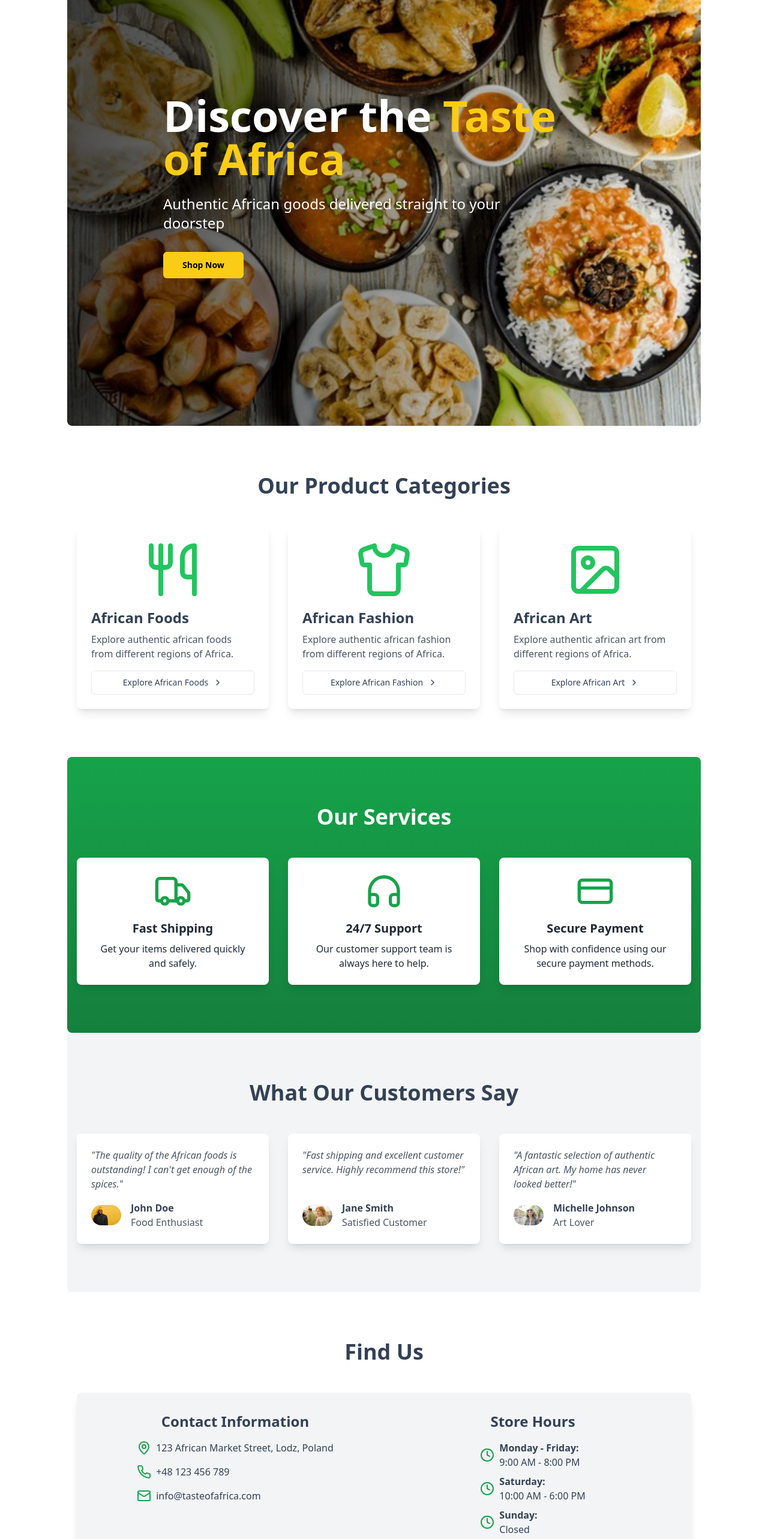
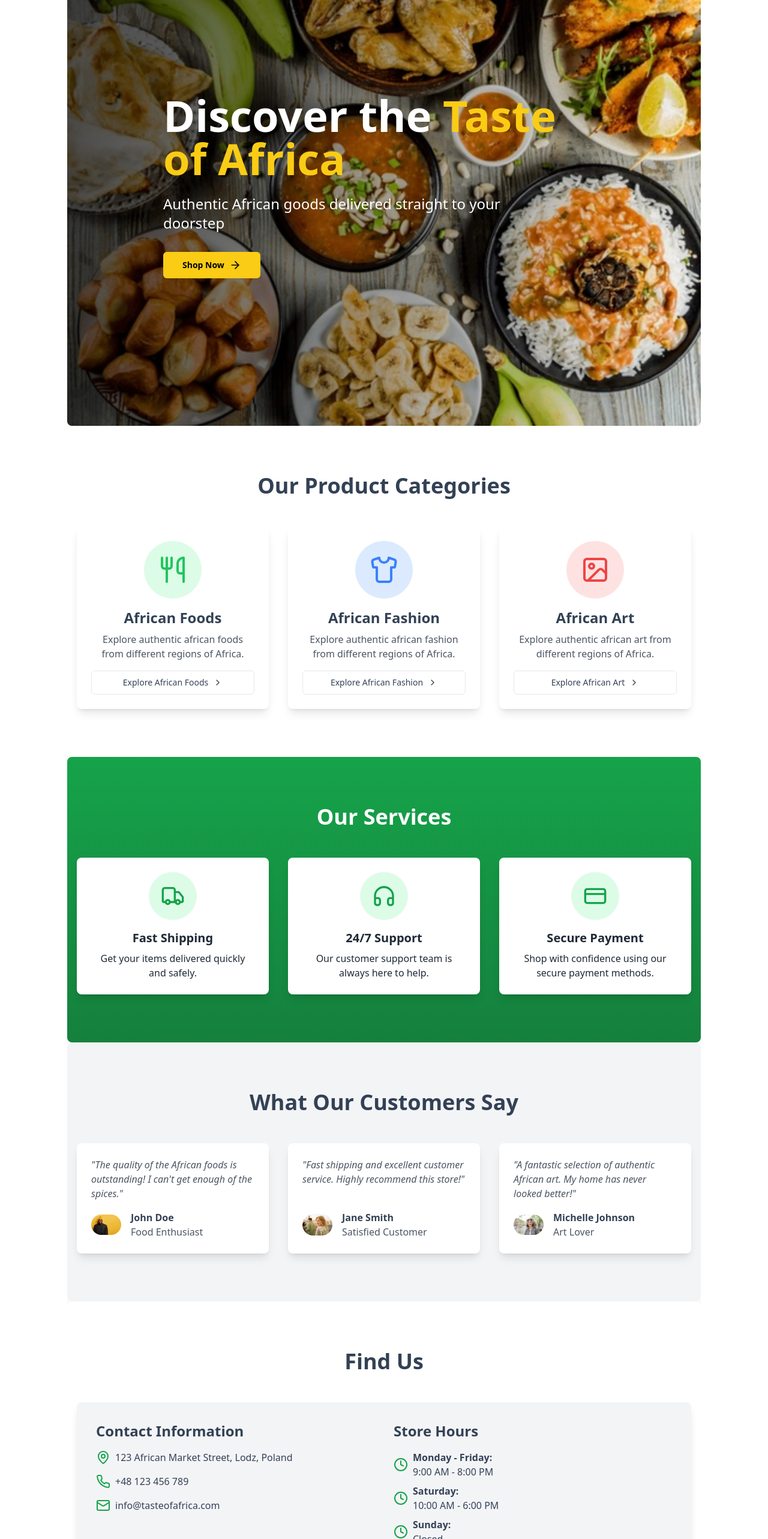
Before and after one commit to papingothegamer/taste-of-africa, a Next.js app: page / in a window 1280 px wide. Shown: the part 234-2800 px from the top of the page at 60% size. Built offline with nearby package versions, Linux system fonts and the light colour scheme.

Commit message:
dummy done

```diff
--- a/app/home/Homepage.tsx
+++ b/app/home/Homepage.tsx
@@ -1,10 +1,23 @@
-'use client'
+"use client"
 
-import Image from 'next/image'
-import Link from 'next/link'
-import { ArrowRight, Truck, Headphones, CreditCard, MapPin, Phone, Mail, Clock, ChevronRight, Utensils, ShirtIcon, LucideImage } from 'lucide-react'
+import Image from "next/image"
+import Link from "next/link"
+import {
+  ArrowRight,
+  Truck,
+  Headphones,
+  CreditCard,
+  MapPin,
+  Phone,
+  Mail,
+  Clock,
+  ChevronRight,
+  Utensils,
+  ShirtIcon,
+  LucideImage,
+} from "lucide-react"
 import { Button } from "../components/ui/Button"
-import { motion } from 'framer-motion'
+import { motion } from "framer-motion"
 
 const importImage = (imagePath: string) => {
   return `/images/misc/${imagePath}`
@@ -14,9 +27,9 @@ const Homepage = () => {
   return (
     <div className="bg-gray-50">
       {/* Hero Section */}
-      <section className="relative h-screen flex items-center justify-center overflow-hidden rounded-b-lg">
+      <section className="relative h-screen flex items-center justify-center overflow-hidden">
         <Image
-          src={importImage("west-african-food-concept-traditional-600nw-1351940339.webp")}
+          src={importImage("west-african-food-concept-traditional-600nw-1351940339.webp") || "/placeholder.svg"}
           alt="African Food"
           layout="fill"
           objectFit="cover"
@@ -31,27 +44,32 @@ const Homepage = () => {
           animate={{ opacity: 1, y: 0 }}
           transition={{ duration: 0.8 }}
         >
-          <h1 className="text-5xl md:text-7xl font-bold mb-6 leading-tight">Discover the <span className="text-yellow-400">Taste of Africa</span></h1>
+          <h1 className="text-5xl md:text-7xl font-bold mb-6 leading-tight">
+            Discover the <span className="text-yellow-400">Taste of Africa</span>
+          </h1>
           <p className="text-xl md:text-2xl mb-8 max-w-xl">
             Authentic African goods delivered straight to your doorstep
           </p>
           <Link href="/shop" passHref>
-            <Button size="lg" className="bg-yellow-400 hover:bg-yellow-500 text-black font-semibold rounded-full">
-              Shop Now
+            <Button
+              size="lg"
+              className="bg-yellow-400 hover:bg-yellow-500 text-black font-semibold rounded-full px-8 py-4 text-lg"
+            >
+              Shop Now <ArrowRight className="ml-2 h-5 w-5" />
             </Button>
           </Link>
         </motion.div>
       </section>
 
       {/* Product Categories Section */}
-      <section className="py-20 bg-white rounded-lg">
+      <section className="py-20 bg-white">
         <div className="container mx-auto px-4 max-w-6xl">
           <h2 className="text-4xl font-bold text-center mb-12">Our Product Categories</h2>
           <div className="grid grid-cols-1 md:grid-cols-3 gap-8">
             {[
-              { name: 'African Foods', icon: Utensils, color: 'text-green-500' },
-              { name: 'African Fashion', icon: ShirtIcon, color: 'text-green-500' },
-              { name: 'African Art', icon: LucideImage, color: 'text-green-500' }
+              { name: "African Foods", icon: Utensils, color: "text-green-500", bgColor: "bg-green-100" },
+              { name: "African Fashion", icon: ShirtIcon, color: "text-blue-500", bgColor: "bg-blue-100" },
+              { name: "African Art", icon: LucideImage, color: "text-red-500", bgColor: "bg-red-100" },
             ].map((category, index) => (
               <motion.div
                 key={index}
@@ -62,11 +80,15 @@ const Homepage = () => {
                 transition={{ duration: 0.5, delay: index * 0.1 }}
               >
                 <div className="p-6">
-                  <div className="w-24 h-24 mx-auto mb-4">
-                    <category.icon className={`w-full h-full ${category.color}`} />
+                  <div
+                    className={`w-24 h-24 mx-auto mb-4 ${category.bgColor} rounded-full flex items-center justify-center`}
+                  >
+                    <category.icon className={`w-12 h-12 ${category.color}`} />
                   </div>
-                  <h3 className="text-2xl font-semibold mb-2">{category.name}</h3>
-                  <p className="text-gray-600 mb-4">Explore authentic {category.name.toLowerCase()} from different regions of Africa.</p>
+                  <h3 className="text-2xl font-semibold mb-2 text-center">{category.name}</h3>
+                  <p className="text-gray-600 mb-4 text-center">
+                    Explore authentic {category.name.toLowerCase()} from different regions of Africa.
+                  </p>
                   <Link href={`/categories`}>
                     <Button variant="outline" className="w-full group rounded-full">
                       Explore {category.name}
@@ -86,9 +108,17 @@ const Homepage = () => {
           <h2 className="text-4xl font-bold text-center mb-12">Our Services</h2>
           <div className="grid grid-cols-1 md:grid-cols-3 gap-8">
             {[
-              { icon: Truck, title: 'Fast Shipping', description: 'Get your items delivered quickly and safely.' },
-              { icon: Headphones, title: '24/7 Support', description: 'Our customer support team is always here to help.' },
-              { icon: CreditCard, title: 'Secure Payment', description: 'Shop with confidence using our secure payment methods.' },
+              { icon: Truck, title: "Fast Shipping", description: "Get your items delivered quickly and safely." },
+              {
+                icon: Headphones,
+                title: "24/7 Support",
+                description: "Our customer support team is always here to help.",
+              },
+              {
+                icon: CreditCard,
+                title: "Secure Payment",
+                description: "Shop with confidence using our secure payment methods.",
+              },
             ].map((service, index) => (
               <motion.div
                 key={index}
@@ -98,7 +128,9 @@ const Homepage = () => {
                 animate={{ opacity: 1, y: 0 }}
                 transition={{ duration: 0.5, delay: index * 0.1 }}
               >
-                <service.icon className="mx-auto h-16 w-16 text-green-600 mb-4" />
+                <div className="bg-green-100 rounded-full p-4 w-20 h-20 mx-auto mb-4 flex items-center justify-center">
+                  <service.icon className="h-10 w-10 text-green-600" />
+                </div>
                 <h3 className="text-xl font-semibold mb-2">{service.title}</h3>
                 <p>{service.description}</p>
               </motion.div>
@@ -117,20 +149,21 @@ const Homepage = () => {
                 testimonial: "The quality of the African foods is outstanding! I can't get enough of the spices.",
                 name: "John Doe",
                 role: "Food Enthusiast",
-                image: "/images/misc/isolated-shot-happy-afro-american-man-looks-away-with-glad-expression-smiles-broadly-wears-winter-hat-with-pompon-black-suit-isolated-yellow-studio-wall_273609-32834.jpg"
+                image:
+                  "/images/misc/isolated-shot-happy-afro-american-man-looks-away-with-glad-expression-smiles-broadly-wears-winter-hat-with-pompon-black-suit-isolated-yellow-studio-wall_273609-32834.jpg",
               },
               {
                 testimonial: "Fast shipping and excellent customer service. Highly recommend this store!",
                 name: "Jane Smith",
                 role: "Satisfied Customer",
-                image: "/images/misc/beautiful-woman-looking-camera_23-2148281605.jpg"
+                image: "/images/misc/beautiful-woman-looking-camera_23-2148281605.jpg",
               },
               {
                 testimonial: "A fantastic selection of authentic African art. My home has never looked better!",
                 name: "Michelle Johnson",
                 role: "Art Lover",
-                image: "/images/misc/portrait-young-woman-street_641386-1075.jpg"
-              }
+                image: "/images/misc/portrait-young-woman-street_641386-1075.jpg",
+              },
             ].map((item, index) => (
               <motion.div
                 key={index}
@@ -143,7 +176,7 @@ const Homepage = () => {
                   <p className="text-gray-600 italic mb-4 flex-grow">"{item.testimonial}"</p>
                   <div className="flex items-center mt-auto">
                     <Image
-                    src={item.image}
+                      src={item.image || "/placeholder.svg"}
                       alt={item.name}
                       width={50}
                       height={50}
@@ -167,49 +200,43 @@ const Homepage = () => {
           <h2 className="text-4xl font-bold text-center mb-12">Find Us</h2>
           <div className="bg-gray-100 p-8 rounded-lg shadow-lg">
             <div className="grid grid-cols-1 md:grid-cols-2 gap-8">
-              <div className="flex flex-col items-center">
-                <h3 className="text-2xl font-semibold mb-4 text-center">Contact Information</h3>
+              <div className="flex flex-col">
+                <h3 className="text-2xl font-semibold mb-4">Contact Information</h3>
                 <div className="space-y-4">
                   <div className="flex items-center">
                     <MapPin className="h-6 w-6 text-green-600 mr-2" />
-                    <div className="text-left">
                     <p>123 African Market Street, Lodz, Poland</p>
-                    </div>
                   </div>
                   <div className="flex items-center">
                     <Phone className="h-6 w-6 text-green-600 mr-2" />
-                    <div className="text-left">
                     <p>+48 123 456 789</p>
-                    </div>
                   </div>
                   <div className="flex items-center">
                     <Mail className="h-6 w-6 text-green-600 mr-2" />
-                    <div className="text-left">
                     <p>info@tasteofafrica.com</p>
                   </div>
                 </div>
               </div>
-              </div>
-              <div className="flex flex-col items-center">
-                <h3 className="text-2xl font-semibold mb-4 text-center">Store Hours</h3>
+              <div className="flex flex-col">
+                <h3 className="text-2xl font-semibold mb-4">Store Hours</h3>
                 <div className="space-y-2">
                   <div className="flex items-center">
                     <Clock className="h-6 w-6 text-green-600 mr-2" />
-                    <div className="text-left">
+                    <div>
                       <p className="font-semibold">Monday - Friday:</p>
                       <p>9:00 AM - 8:00 PM</p>
                     </div>
                   </div>
                   <div className="flex items-center">
                     <Clock className="h-6 w-6 text-green-600 mr-2" />
-                    <div className="text-left">
+                    <div>
                       <p className="font-semibold">Saturday:</p>
                       <p>10:00 AM - 6:00 PM</p>
                     </div>
                   </div>
                   <div className="flex items-center">
                     <Clock className="h-6 w-6 text-green-600 mr-2" />
-                    <div className="text-left">
+                    <div>
                       <p className="font-semibold">Sunday:</p>
                       <p>Closed</p>
                     </div>
@@ -218,13 +245,12 @@ const Homepage = () => {
               </div>
             </div>
             <div className="mt-8 text-center">
-              <p className="text-gray-600 mb-4">
-                Visit our store for a unique shopping experience!
-              </p>
-              <Link href="https://www.google.com/maps/search/?api=1&query=123+African+Market+Street,+Lodz,+Poland" passHref>
-                <Button className="bg-green-600 hover:bg-green-700 text-white rounded-full">
-                  Get Directions
-                </Button>
+              <p className="text-gray-600 mb-4">Visit our store for a unique shopping experience!</p>
+              <Link
+                href="https://www.google.com/maps/search/?api=1&query=123+African+Market+Street,+Lodz,+Poland"
+                passHref
+              >
+                <Button className="bg-green-600 hover:bg-green-700 text-white rounded-full">Get Directions</Button>
               </Link>
             </div>
           </div>
@@ -242,7 +268,10 @@ const Homepage = () => {
               placeholder="Enter your email"
               className="flex-grow px-4 py-2 rounded-full focus:outline-none focus:ring-2 focus:ring-yellow-400 text-gray-800"
             />
-            <Button type="submit" className="bg-yellow-400 text-black font-semibold hover:bg-yellow-500 rounded-full ">
+            <Button
+              type="submit"
+              className="bg-yellow-400 text-black font-semibold hover:bg-yellow-500 rounded-full px-8"
+            >
               Subscribe
             </Button>
           </form>
```
Also changed, not shown: 1 other file (tests, documents, lock files or other folders). Lines whose indentation alone changed are shown as unchanged.
